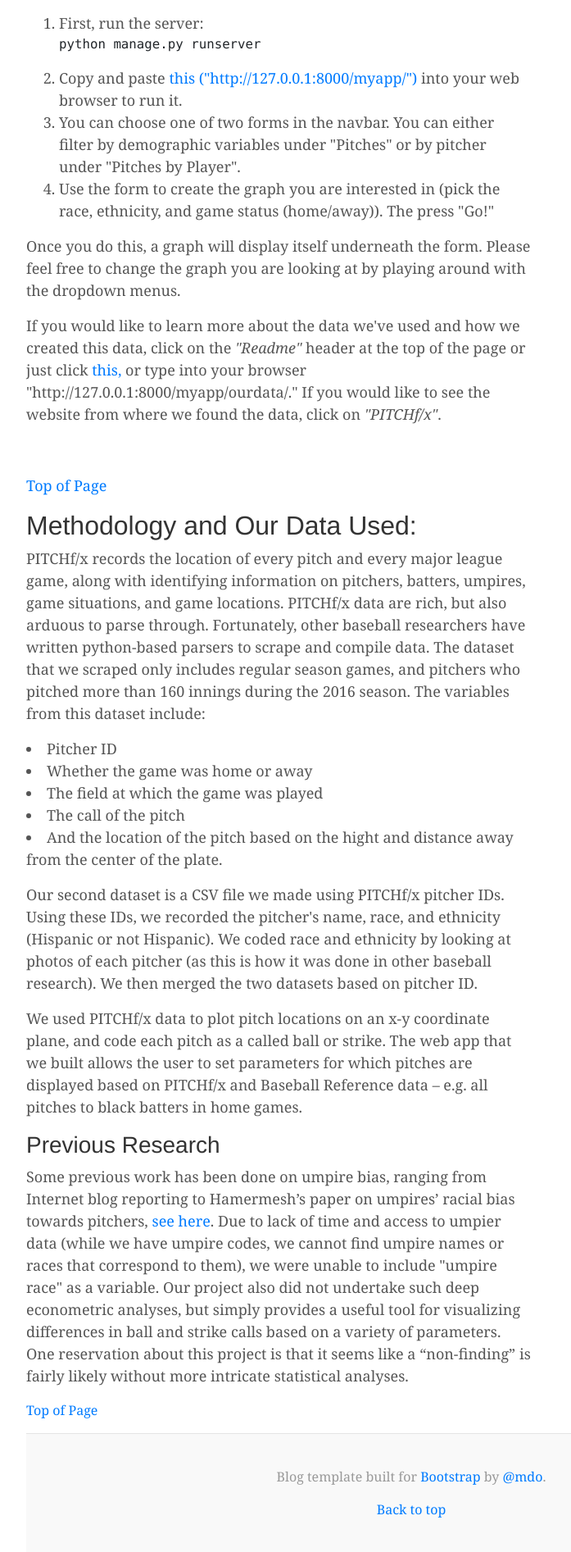
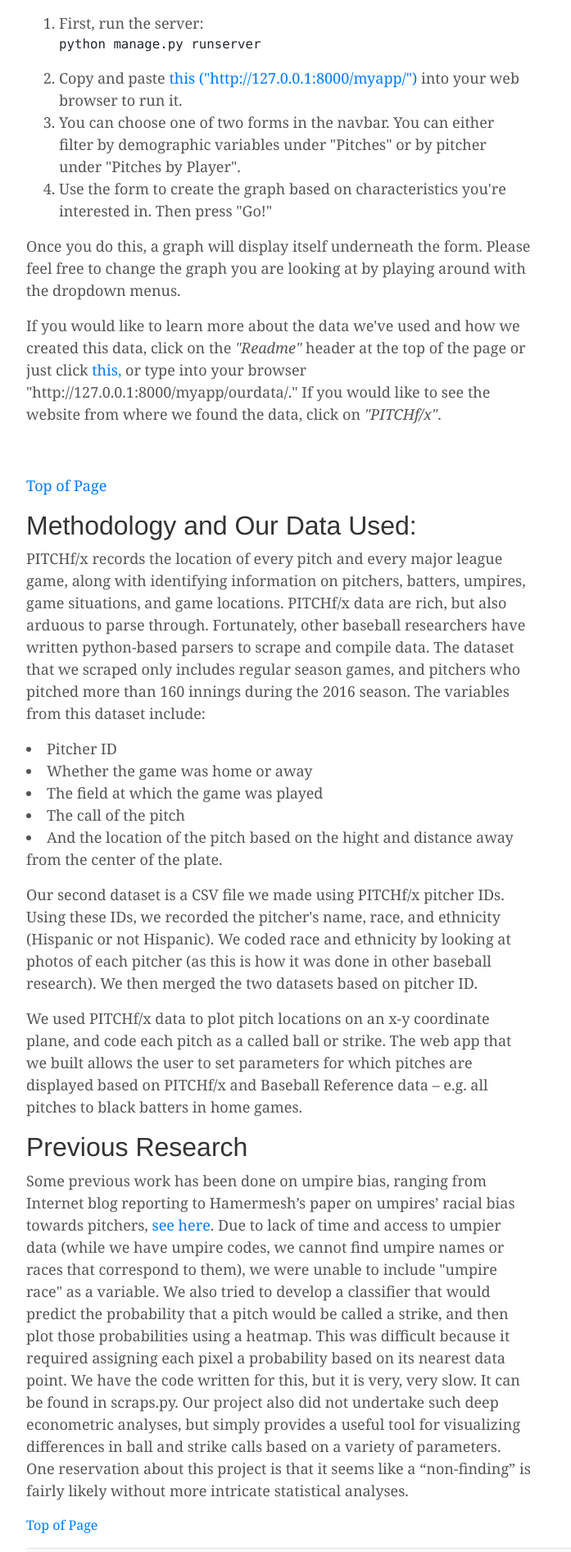
Before and after one commit to rkupfer/pitchfx_finalproject, a Django app: template mysite/myapp/templates/our_data.html in a window 1280 px wide. Shown: the part 593-2486 px from the top of the page at 82% size, without its empty margins (138-835 px from the left). Before the commit the page ends 2444 px from the top, so only its background shows below. Run offline with Django 3.2, Linux system fonts and the light colour scheme; the template is opened without the code that fills it, so the values that code supplies are empty; some libraries are stand-ins or nearby versions.

Commit message:
We're done :)

```diff
--- a/mysite/myapp/forms.py
+++ b/mysite/myapp/forms.py
@@ -1,6 +1,5 @@
 from django import forms
 from .models import Input, PITCHER_RACE, PITCHER_ETHNICITY, HOME_OR_AWAY, PITCHER_NAME
-# PARK_NAME,
 from django.forms import ModelForm
 
 class InputForm(forms.ModelForm):
@@ -11,9 +10,6 @@ class InputForm(forms.ModelForm):
     pitcher_ethnicity = forms.ChoiceField(choices=PITCHER_ETHNICITY,required=False,
                               widget=forms.Select())
 
-    # park_name = forms.ChoiceField(choices=PARK_NAME, required=False,
-                            #   widget=forms.Select())
-
     home_or_away = forms.ChoiceField(choices=HOME_OR_AWAY, required=False,
                                widget=forms.Select())
     attrs = {'class' : 'form-nav-control',
@@ -22,7 +18,6 @@ class InputForm(forms.ModelForm):
     class Meta:
         model = Input
         fields = ['pitcher_race', 'pitcher_ethnicity', 'home_or_away']
-        # 'park_name',
 
 class NameForm(forms.ModelForm):
 
--- a/mysite/myapp/scraps.py
+++ b/mysite/myapp/scraps.py
@@ -5,6 +5,8 @@
 # This takes a very, very long time.
 
 # first, build a simple logit model
+import statsmodels.api as sm
+from statsmodels.formula.api import logit as logit
   model = logit(formula = 'strike ~ px + pz', data = df)
   result = model.fit()
   df["probability_strike"] = result.fittedvalues
--- a/mysite/myapp/templates/our_data.html
+++ b/mysite/myapp/templates/our_data.html
@@ -236,7 +236,7 @@
               <li>First, run the server: <pre><code>python manage.py runserver</code></pre></li>
               <li>Copy and paste <a href=http://127.0.0.1:8000/myapp/>this ("http://127.0.0.1:8000/myapp/")</a> into your web browser to run it.</li>
               <li> You can choose one of two forms in the navbar. You can either filter by demographic variables under "Pitches" or by pitcher under "Pitches by Player". </li>
-              <li>Use the form to create the graph you are interested in (pick the race, ethnicity, and game status (home/away)).  The press "Go!" </li>
+              <li>Use the form to create the graph based on characteristics you're interested in.  Then press "Go!" </li>
             </ol>
             <p>Once you do this, a graph will display itself underneath the form.  Please feel free to change the graph you are looking at by playing around with the dropdown menus.</p>
             <p>If you would like to learn more about the data we've used and how we created this data, click on the <em>"Readme"</em> header at the top of the page or just click <a href=http://127.0.0.1:8000/myapp/ourdata/> this,</a>  or type into your browser "http://127.0.0.1:8000/myapp/ourdata/."
@@ -274,9 +274,11 @@
     The web app that we built allows the user to set parameters for which pitches
     are displayed based on PITCHf/x and Baseball Reference data – e.g. all pitches to black batters in home games.</p>
 
-  <h3>Previous Research</h3>
+  <h2>Previous Research</h2>
   <p>Some previous work has been done on umpire bias, ranging from Internet blog reporting to Hamermesh’s paper on umpires’ racial bias towards pitchers, <a href="http://sabr.org/research/there-racial-bias-among-umpires">see here</a>.
     Due to lack of time and access to umpier data (while we have umpire codes, we cannot find umpire names or races that correspond to them), we were unable to include "umpire race" as a variable.
+    We also tried to develop a classifier that would predict the probability that a pitch would be called a strike, and then plot those probabilities using a heatmap.
+    This was difficult because it required assigning each pixel a probability based on its nearest data point. We have the code written for this, but it is very, very slow. It can be found in scraps.py.
     Our project also did not undertake such deep econometric analyses, but simply provides a useful tool for visualizing differences in ball and strike calls based on a variety of parameters.
     One reservation about this project is that it seems like a “non-finding” is fairly likely without more intricate statistical analyses.</p>
           </div><!-- /.blog-post -->
```
Also changed, not shown: mysite/myapp/models.py (+42 -47 lines), mysite/myapp/views.py (+3 -24 lines), README.md, mysite/myapp/static/current_img.png.
